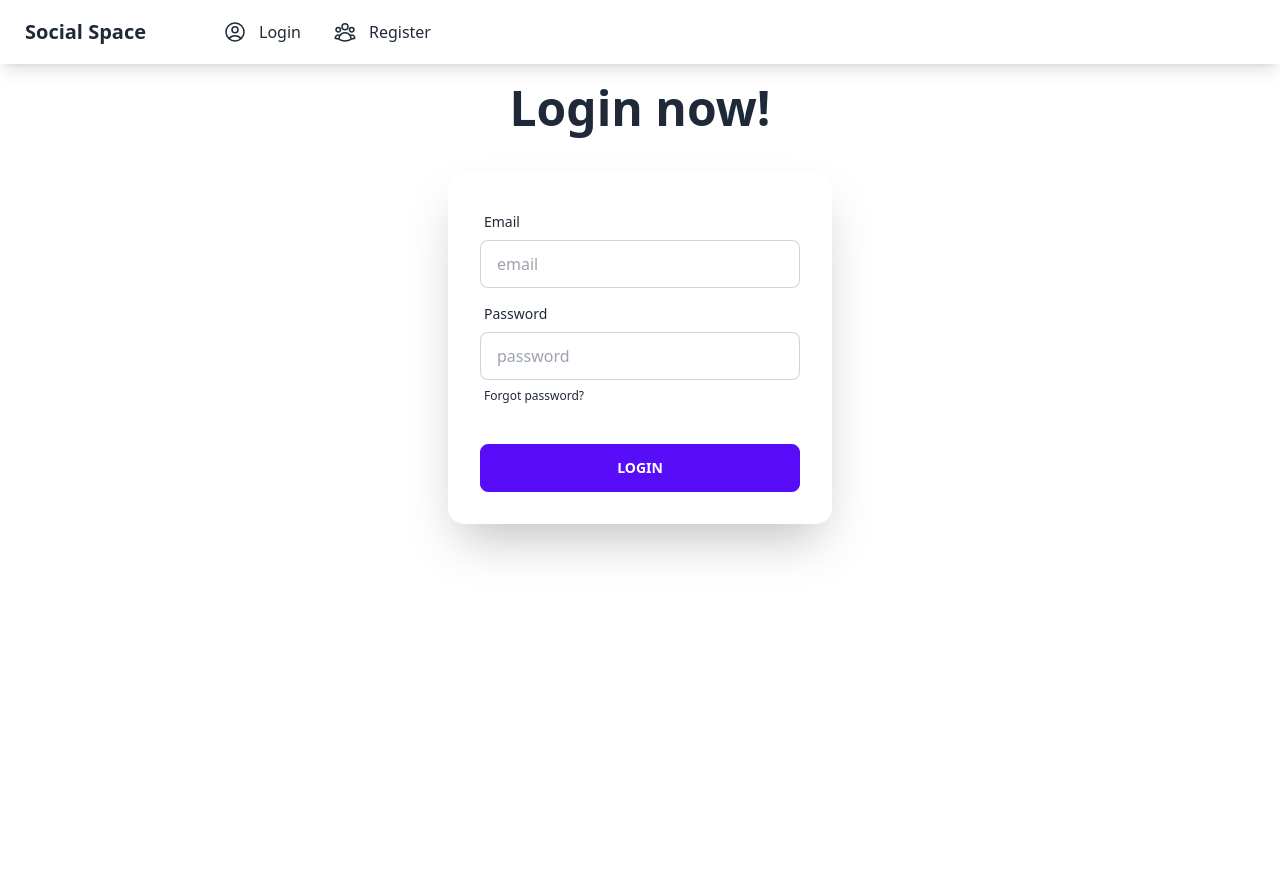
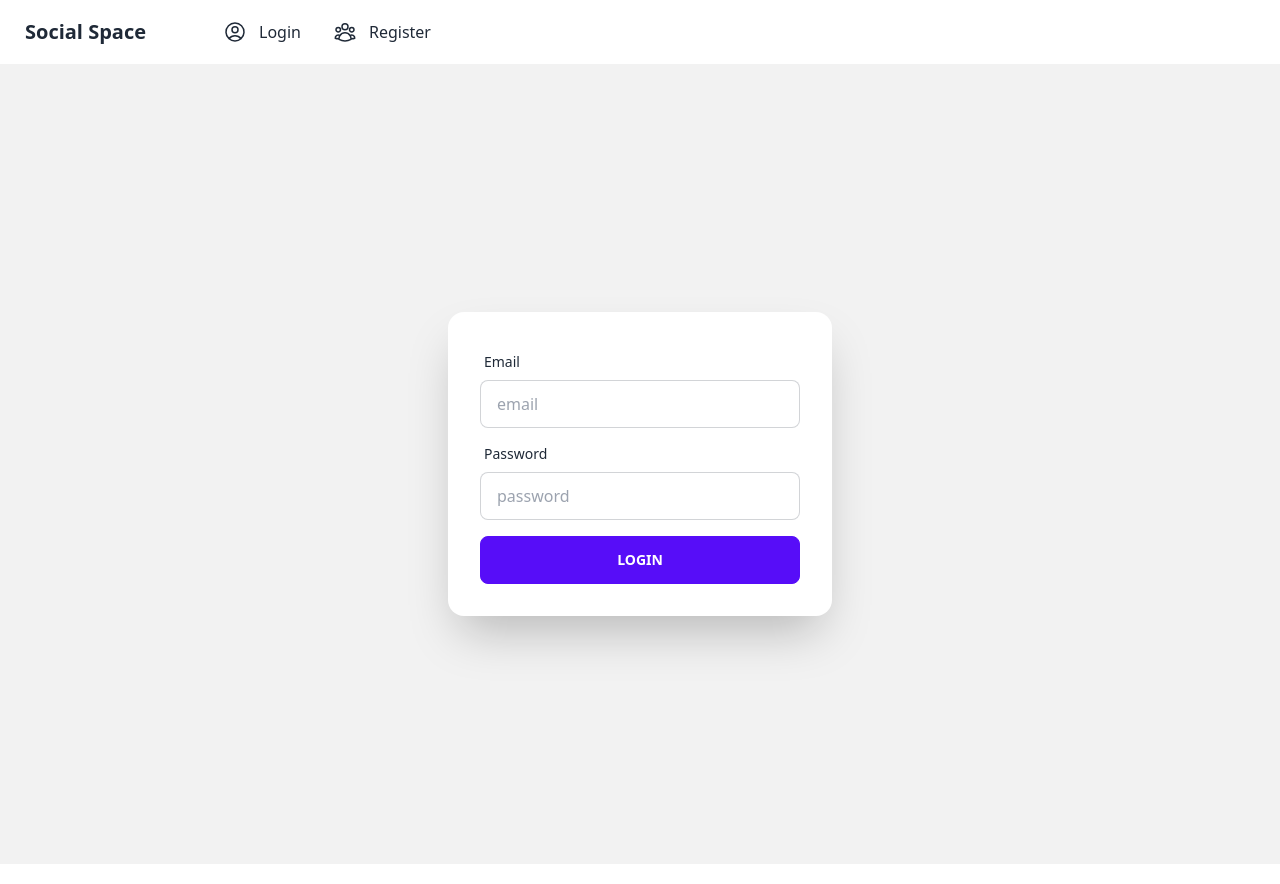
Before and after one commit to jackAvilaP/client-red-social, a React (Vite) app: page / in a window 1280 px wide. Built offline with nearby package versions, Linux system fonts and the light colour scheme.

Commit message:
changes in login form

```diff
--- a/src/components/user/Login.jsx
+++ b/src/components/user/Login.jsx
@@ -1,20 +1,42 @@
 import React from "react";
+import { Global } from "../../helpers/Global";
+import useForm from "../../hooks/useForm";
 
 const Login = () => {
+  const { form, changed } = useForm({});
+
+  const loginUser = async (e) => {
+    e.preventDefault();
+    let login = form;
+
+    const request = await fetch(Global.localhost + "user/login",{
+      method:"POST",
+      body:JSON.stringify(login),
+      headers:{
+        "content-type":"application/json"
+      }
+    })
+    const data = await request.json();
+    console.log(data);
+  }
+
   return (
-    <div className="min-h-screen text-center">
-    <h1 className="text-5xl font-bold my-5">Login now!</h1>
-    <div className="hero my-10">
+    <div className="min-h-screen text-center bg-base-200">
+
+      <div className="hero min-h-screen bg-base-200">
         <div className="card flex-shrink-0 w-full max-w-sm shadow-2xl bg-base-100">
-        <div className="card-body">
+          <form onSubmit={loginUser} className="card-body">
+
             <div className="form-control">
               <label className="label">
                 <span className="label-text">Email</span>
               </label>
               <input
                 type="text"
+                name="email"
                 placeholder="email"
                 className="input input-bordered"
+                onChange={changed}
               />
             </div>
             <div className="form-control">
@@ -22,20 +44,19 @@ const Login = () => {
                 <span className="label-text">Password</span>
               </label>
               <input
-              type="text"
+                type="password"
+                name="password"
                 placeholder="password"
                 className="input input-bordered"
+                onChange={changed}
               />
-            <label className="label">
-              <a href="#" className="label-text-alt link link-hover">
-                Forgot password?
-              </a>
-            </label>
             </div>
-          <div className="form-control mt-6">
-            <button className="btn btn-primary">Login</button>
+            <div className="form-control mt-2">
+              <button type="submit" className="btn btn-primary">
+                Login
+              </button>
             </div>
-        </div>
+          </form>
         </div>
       </div>
     </div>
--- a/src/components/user/Register.jsx
+++ b/src/components/user/Register.jsx
@@ -21,7 +21,7 @@ const Register = () => {
     console.log(data);
   };
   return (
-    <div className="hero min-h-screen bg-base-200 my-1">
+    <div className="hero min-h-screen bg-base-200">
       <div className="card flex-shrink-0 w-full max-w-sm shadow-2xl bg-base-100">
         <form onSubmit={saveRegister} className="card-body">
           <div className="form-control">
```
Lines whose indentation alone changed are shown as unchanged.
